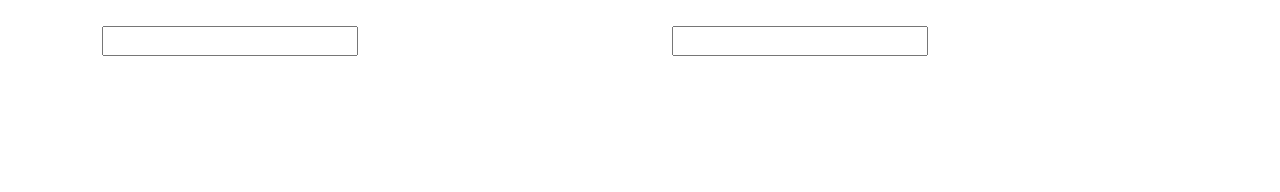
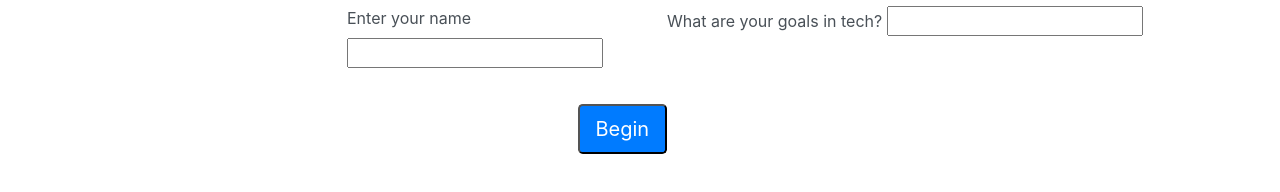
Before and after one commit to cbutton01/epicodus-survey, a plain HTML site: page index.html in a window 1280 px wide. Drawn offline with Linux system fonts and the light colour scheme.

Commit message:
style current content and add jquery effects

```diff
--- a/css/styles.css
+++ b/css/styles.css
@@ -1,5 +1,14 @@
-.col-md-6{
-  margin-top: 20px;
+.btn-lg {
+  margin: auto 45%;
+  margin-top: 30px;
+}
+
+.btn-lg:hover{
+  box-shadow: 0px 3px 10px #ff00e9;
+}
+
+.bg-primary{
+  color: white;
 }
 
 div.text-input {
--- a/index.html
+++ b/index.html
@@ -12,22 +12,24 @@
   <div class="container-fluid">
     <div>
       <form id="survey">
-        <div class="container">
         <div class="row">
-          <div class="col-md-6">
+          <div class="col-md-3">
+            <!--empty space-->
+          </div>
+          <div class="col-md-3">
             <div class="form-control text-input">
-              <label for="name"></label>
-              <input type="text" name="name">
+              <label for="name">Enter your name</label>
+              <input type="text" id="name" name="name">
             </div>
           </div>
           <div class="col-md-6">
             <div class="form-control text-input">
-              <label for="goals"></label>
-              <input type="text" name="goals" value="">
+              <label for="goals">What are your goals in tech?</label>
+              <input type="text" id="goals" name="goals" value="">
             </div>
           </div>
         </div><!--end of row-->
-      </div>
+        <button type="submit" name="button" class="btn-lg bg-primary">Begin</button>
       </form>
     </div><!--end of form-->
   </div><!--end of container-->
--- a/js/scripts.js
+++ b/js/scripts.js
@@ -0,0 +1,9 @@
+var name = $("#name").val();
+var goals = $("#goals").val();
+
+$(document).ready(function(){
+  $("#survey").submit(function(event){
+    event.preventDefault();
+    $("#survey").fadeOut('slow');
+  })
+})
```
